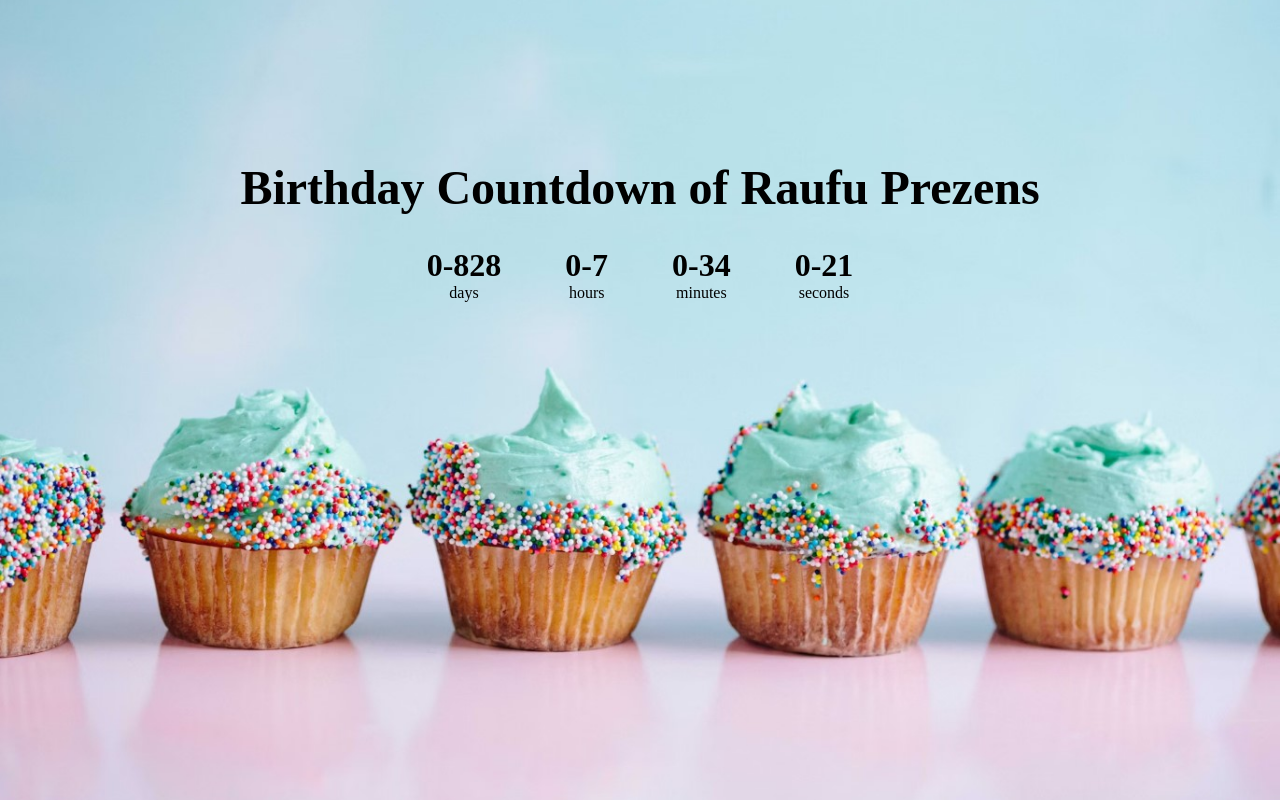
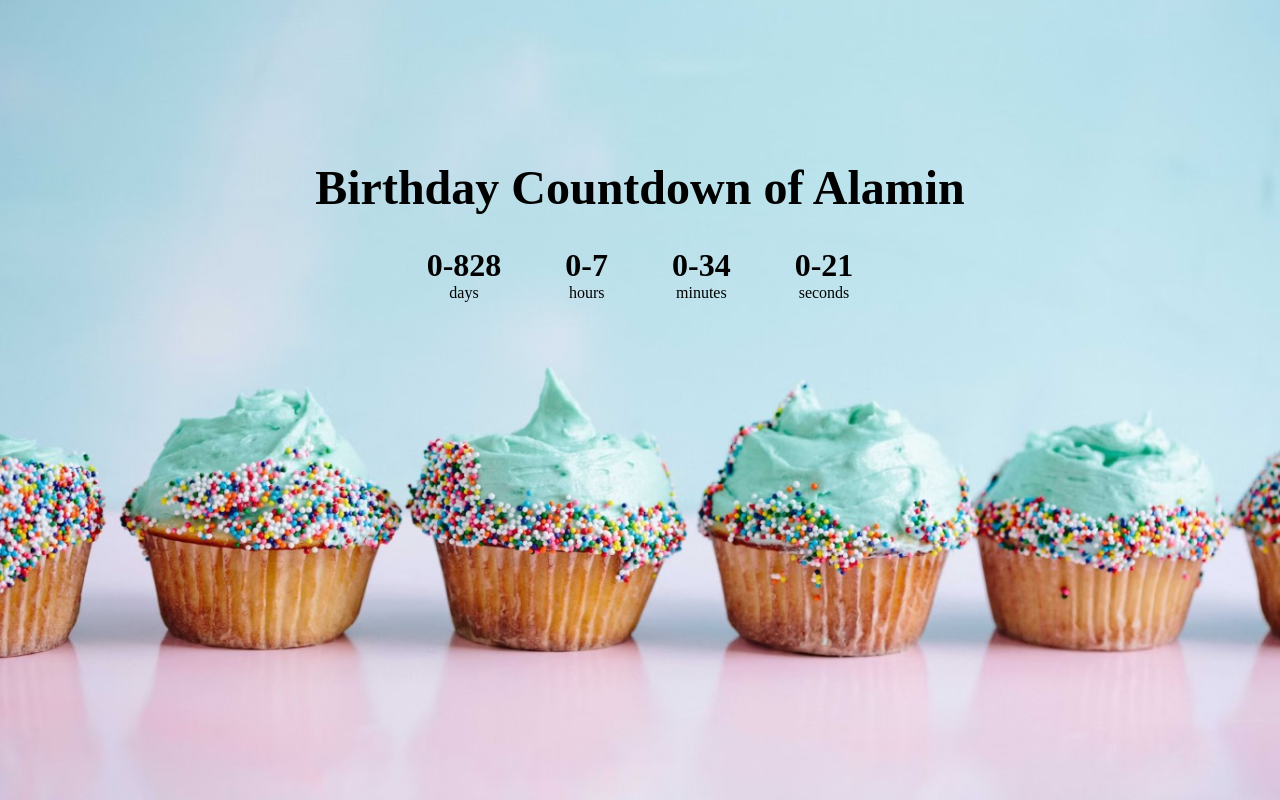
Before and after one commit to alamin2566/Birthday_countdown_use_some-javascirpt, a plain HTML site: page index.html in a window 1280 px wide. Drawn offline with Linux system fonts and the light colour scheme.

Commit message:
Update index.html

```diff
--- a/index.html
+++ b/index.html
@@ -4,7 +4,7 @@
 <head>
     <meta charset="UTF-8">
     <meta name="viewport" content="width=device-width, initial-scale=1.0">
-    <title>Alamin Birthday</title>
+    <title>MD Alamin Hossain Birthday</title>
     <link rel="stylesheet" href="css/style.css">
     <link rel="preconnect" href="https://fonts.gstatic.com">
     <link href="https://fonts.googleapis.com/css2?family=Poppins:wght@800&display=swap" rel="stylesheet">
@@ -12,7 +12,7 @@
 </head>
 
 <body>
-    <h1>Birthday Countdown of <span id="name">Raufu Prezens</span></h1>
+    <h1>Birthday Countdown of <span id="name">Alamin</span></h1>
 
     <div class="countdown-container">
         <div class="countdown-box days-container">
```
